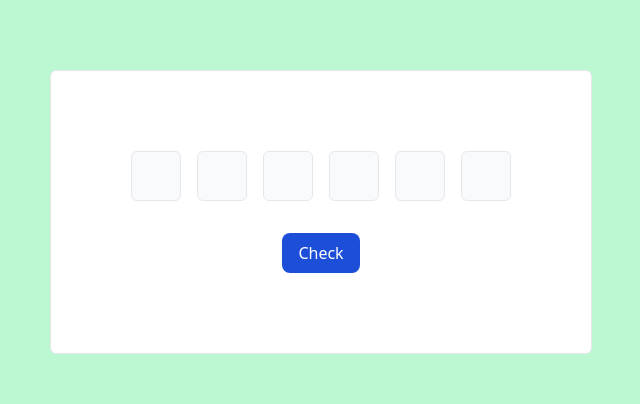
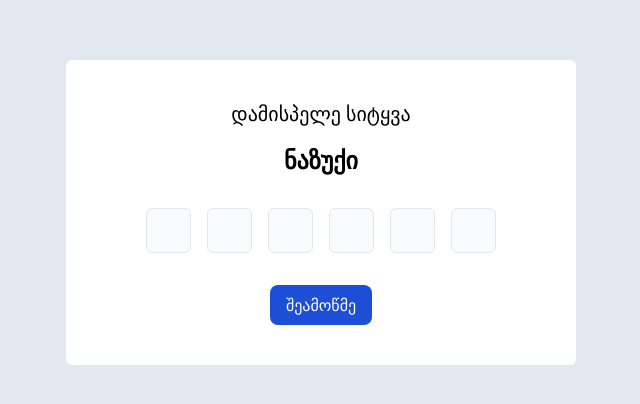
Before and after one commit to lukakilai/spelling-bee, a Next.js app: page / in a window 1280 px wide. Shown: the part 188-592 px from the top of the page, without its empty margins (319-959 px from the left). Built offline with nearby package versions, Linux system fonts and the light colour scheme.

Commit message:
split up index.js + add data & helpers

```diff
--- /dev/null
+++ b/components/Buttons/CheckButton.js
@@ -0,0 +1,13 @@
+import React from "react";
+
+export default function CheckButton({ onClick }) {
+  return (
+    <button
+      type="button"
+      className="px-4 py-2 bg-blue-700 hover:bg-blue-600 hover:shadow-md transition-all duration-75 text-white rounded-lg"
+      onClick={onClick}
+    >
+      შეამოწმე
+    </button>
+  );
+}
--- /dev/null
+++ b/components/Buttons/RefreshButton.js
@@ -0,0 +1,13 @@
+import React from "react";
+
+export default function RefreshButton({ onClick }) {
+  return (
+    <button
+      type="button"
+      className="px-4 py-2 bg-orange-700 hover:bg-orange-600 hover:shadow-md transition-all duration-75 text-white rounded-lg"
+      onClick={onClick}
+    >
+      სხვა სიტყვა
+    </button>
+  );
+}
--- /dev/null
+++ b/components/Header.js
@@ -0,0 +1,10 @@
+import React from "react";
+
+export default function Header({ wordToSpell }) {
+  return (
+    <div className="w-full flex flex-col justify-start items-center space-y-4 mb-8">
+      <p className="text-xl">დამისპელე სიტყვა</p>
+      <p className="font-bold text-2xl">{wordToSpell}</p>
+    </div>
+  );
+}
--- /dev/null
+++ b/components/LetterInput.js
@@ -0,0 +1,34 @@
+import React from "react";
+
+const errorClasses = "outline outline-offset-0 outline-red-400";
+const successClasses = "outline outline-offset-0 outline-lime-400";
+
+export default function LetterInput({
+  index,
+  isDirty,
+  wordToSpell,
+  attempt,
+  handleKeyUp,
+}) {
+  return (
+    <input
+      type="text"
+      name={index}
+      id={index}
+      maxLength={1}
+      className={`border bg-slate-50 w-[45px] aspect-square rounded-md text-center text-lg focus:outline focus:outline-offset-0 focus:outline-sky-400
+                  ${
+                    isDirty &&
+                    attempt[index] !== wordToSpell[index] &&
+                    errorClasses
+                  }
+                  ${
+                    isDirty &&
+                    attempt[index] === wordToSpell[index] &&
+                    successClasses
+                  }
+                `}
+      onKeyUp={(event) => handleKeyUp(event, index)}
+    />
+  );
+}
--- /dev/null
+++ b/components/WordInputContainer.js
@@ -0,0 +1,60 @@
+import { useState } from "react";
+
+import focusAndSelectHandler from "../helpers";
+
+import CheckButton from "./Buttons/CheckButton";
+import RefreshButton from "./Buttons/RefreshButton";
+
+import LetterInput from "./LetterInput";
+
+export default function WordInputContainer({
+  wordToSpell,
+  setAllMatch,
+  allMatch,
+}) {
+  const [wipAttempt, setWipAttempt] = useState([]);
+  const [attempt, setAttempt] = useState([]);
+  const [isDirty, setIsDirty] = useState(false);
+
+  function handleKeyUp(event, index) {
+    const updatedAttempt = [...wipAttempt];
+    updatedAttempt[event.target.name] = event.target.value;
+    setWipAttempt(updatedAttempt);
+    setIsDirty(false);
+
+    focusAndSelectHandler({ event, index, wordToSpell });
+  }
+
+  function checkWord() {
+    setAttempt(wipAttempt);
+    setIsDirty(true);
+
+    const lettersMatch = wordToSpell
+      .split("")
+      .map((letter, index) => letter === wipAttempt[index]);
+
+    if (lettersMatch.every((match) => match === true)) {
+      alert("სგ");
+      setAllMatch(true);
+    }
+  }
+
+  function handleRefresh() {
+    window.location.reload();
+  }
+
+  return (
+    <div className="flex flex-col justify-start items-center space-y-8">
+      <div className="flex flex-row justify-start items-center space-x-4">
+        {wordToSpell.split("").map((letter, index) => (
+          <LetterInput
+            key={`${letter}-${index}`}
+            {...{ index, isDirty, wordToSpell, attempt, handleKeyUp }}
+          />
+        ))}
+      </div>
+      {!allMatch && <CheckButton onClick={checkWord} />}
+      {allMatch && <RefreshButton onClick={handleRefresh} />}
+    </div>
+  );
+}
--- /dev/null
+++ b/components/index.js
@@ -0,0 +1,8 @@
+import CheckButton from "./Buttons/CheckButton";
+import RefreshButton from "./Buttons/RefreshButton";
+
+import Header from "./Header";
+import LetterInput from "./LetterInput";
+import WordInputContainer from "./WordInputContainer";
+
+export { CheckButton, RefreshButton, Header, LetterInput, WordInputContainer };
--- /dev/null
+++ b/data/words.js
@@ -0,0 +1,18 @@
+const words = [
+  "ხაშური",
+  "ნაზუქი",
+  "თბილისი",
+  "წიქარა",
+  "ბიძინა",
+  "ირაკლი",
+  "მიშა",
+  "ჩაი",
+  "ყავა",
+];
+
+function getRandomWord() {
+  const index = Math.floor(Math.random() * words.length);
+  return words[index];
+}
+
+export default getRandomWord;
--- /dev/null
+++ b/helpers/index.js
@@ -0,0 +1,40 @@
+function focusAndSelect(id) {
+  window.document.getElementById(id).focus();
+  window.document.getElementById(id).select();
+}
+
+const doNothing = [
+  "Tab",
+  "ShiftLeft",
+  "ShiftRight",
+  "ArrowLeft",
+  "ArrowRight",
+  "ArrowUp",
+  "ArrowDown",
+  "ControlLeft",
+  "ControlRight",
+  "OSLeft",
+  "AltLeft",
+  "AltRight",
+];
+
+export default function focusAndSelectHandler({ event, index, wordToSpell }) {
+  if (doNothing.includes(event.code)) return;
+
+  if (event.code === "Backspace") {
+    if (event.target.value === "") {
+      if (index !== 0) {
+        focusAndSelect(index - 1);
+        return;
+      } else {
+        return;
+      }
+    }
+  }
+
+  if (index + 1 === wordToSpell.length) {
+    return;
+  } else {
+    focusAndSelect(index + 1);
+  }
+}
--- a/pages/index.js
+++ b/pages/index.js
@@ -1,110 +1,26 @@
-import { useState } from "react";
+import { useEffect, useState } from "react";
 
-function focusAndSelect(id) {
-  window.document.getElementById(id).focus();
-  window.document.getElementById(id).select();
-}
+import { Header, WordInputContainer } from "../components";
 
-const doNothing = [
-  "Tab",
-  "ShiftLeft",
-  "ShiftRight",
-  "ArrowLeft",
-  "ArrowRight",
-  "ArrowUp",
-  "ArrowDown",
-  "ControlLeft",
-  "ControlRight",
-  "OSLeft",
-  "AltLeft",
-  "AltRight",
-];
-
-const errorClasses = "outline outline-offset-0 outline-red-500";
-const successClasses = "outline outline-offset-0 outline-green-500";
+import getRandomWord from "../data/words";
 
 export default function Home() {
-  const wordToSpell = "ხაშური";
+  const [wordToSpell, setWordToSpell] = useState(null);
+  const [allMatch, setAllMatch] = useState(false);
 
-  const [wipAttempt, setWipAttempt] = useState([]);
-  const [attempt, setAttempt] = useState([]);
-  const [isDirty, setIsDirty] = useState(false);
-
-  function handleKeyUp(event, index) {
-    const updatedAttempt = [...wipAttempt];
-    updatedAttempt[event.target.name] = event.target.value;
-    setWipAttempt(updatedAttempt);
-    setIsDirty(false);
-
-    if (doNothing.includes(event.code)) return;
-
-    if (event.code === "Backspace") {
-      if (event.target.value === "") {
-        if (index !== 0) {
-          focusAndSelect(index - 1);
-          return;
-        } else {
-          return;
-        }
-      }
-    }
-
-    if (index + 1 === wordToSpell.length) {
-      return;
-    } else {
-      focusAndSelect(index + 1);
-    }
-  }
-
-  function checkWord() {
-    setAttempt(wipAttempt);
-    setIsDirty(true);
-
-    const lettersMatch = wordToSpell
-      .split("")
-      .map((letter, index) => letter === attempt[index]);
-    if (lettersMatch.every((match) => match === true)) {
-      alert("SG");
-    }
-  }
+  useEffect(() => {
+    const randomWord = getRandomWord();
+    setWordToSpell(randomWord);
+  }, []);
 
   return (
-    <div className="w-full h-screen bg-green-200 grid place-items-center">
-      <div className="p-20 bg-white border rounded-md">
-        <div className="flex flex-col justify-start items-center space-y-8">
-          <div className="flex flex-row justify-start items-center space-x-4">
-            {wordToSpell.split("").map((letter, index) => (
-              <input
-                key={index}
-                type="text"
-                name={index}
-                id={index}
-                maxLength={1}
-                className={`border bg-slate-50 w-[50px] aspect-square rounded-md text-center text-2xl
-                  ${
-                    isDirty &&
-                    attempt[index] !== wordToSpell[index] &&
-                    errorClasses
-                  }
-                  ${
-                    isDirty &&
-                    attempt[index] === wordToSpell[index] &&
-                    successClasses
-                  }
-                `}
-                onKeyUp={(event) => handleKeyUp(event, index)}
-              />
-            ))}
-          </div>
-          <button
-            type="button"
-            className="px-4 py-2 bg-blue-700 hover:bg-blue-600 text-white rounded-lg"
-            onClick={checkWord}
-          >
-            Check
-          </button>
+    <div className="w-full h-screen bg-slate-200 grid place-items-center px-10">
+      {wordToSpell && (
+        <div className="w-full sm:w-[510px] px-5 py-10 sm:p-15 bg-white rounded-md">
+          <Header wordToSpell={wordToSpell} />
+          <WordInputContainer {...{ wordToSpell, allMatch, setAllMatch }} />
         </div>
-      </div>
+      )}
     </div>
   );
 }
```
